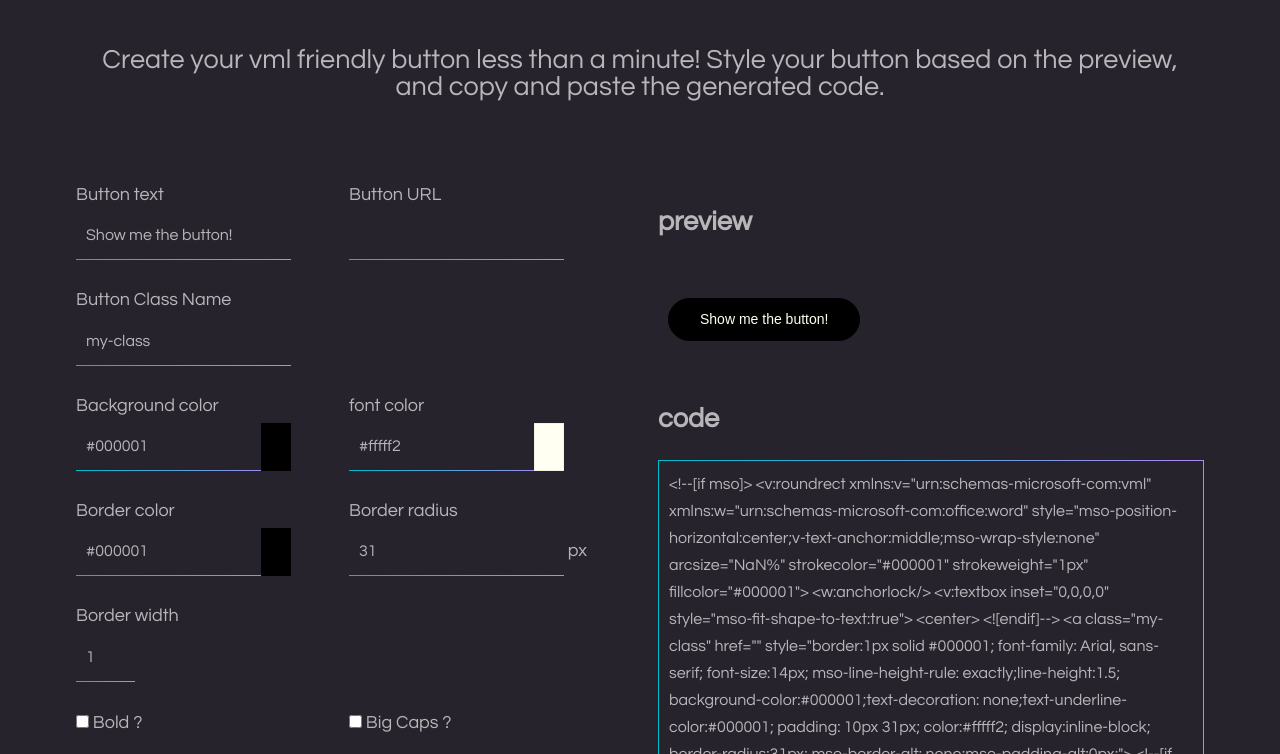
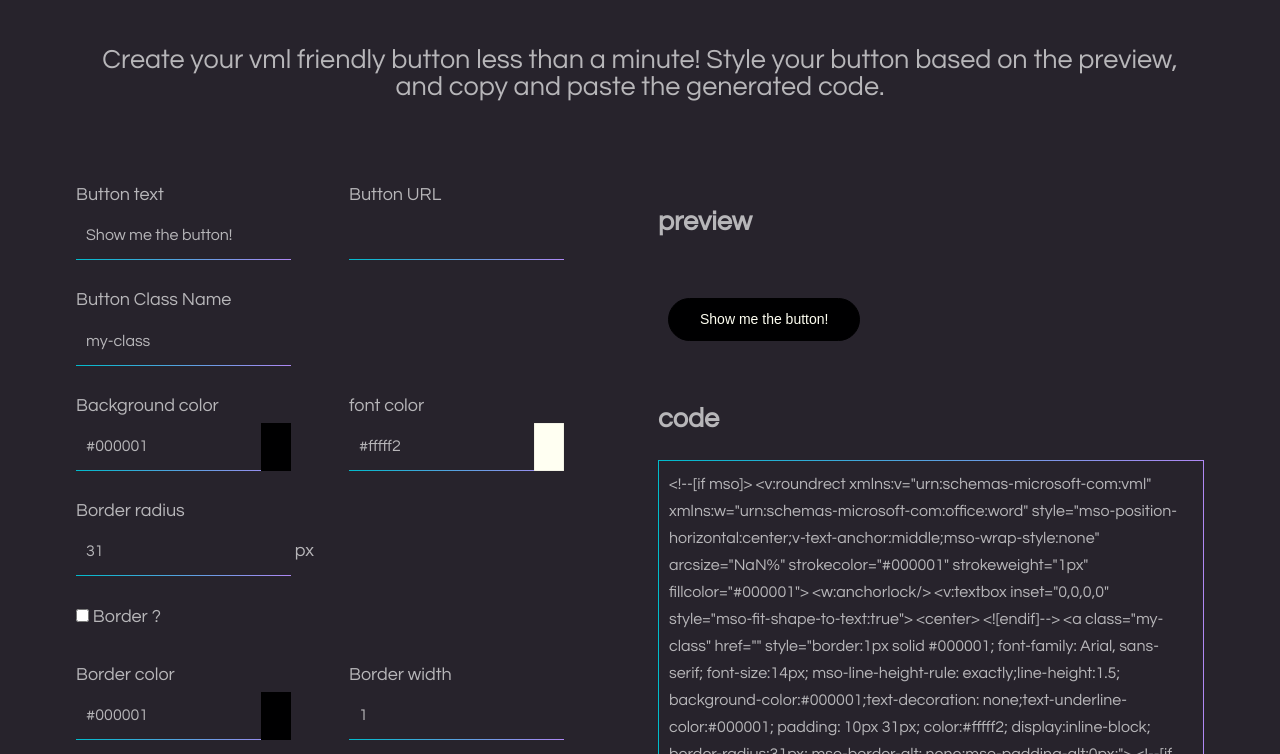
Before and after one commit to matthieuSolente/vml-padding-based-cta-link-generator, a plain HTML site: page vml-button-generator.html in a window 1280 px wide. Shown: the part 198-952 px from the top of the page. Drawn offline with nearby package versions, Linux system fonts and the light colour scheme.

Commit message:
Update vml-button-generator.html

```diff
--- a/vml-button-generator.html
+++ b/vml-button-generator.html
@@ -23,14 +23,12 @@
         <div class="flex-row">
           <div class="flex-col-sm-6">
             <div class="button-generator--row">
-
               <div class="button-generator--half-row">
                 <label for="btnText">
                 Button text
                 </label>
                 <input type="text" name="button-text" id="btnText" value="Show me the button!">
               </div>
-
               <div class="button-generator--half-row">
                 <label for="linkUrl">
                 Button URL
@@ -57,20 +55,29 @@
               </div>
             </div>
           <div class="button-generator--row">
+
+          <div class="button-generator--half-row">
+            <label for="bRadius">Border radius</label>
+            <input type="number" name="button-border-radius" value="31" id="bRadius" min="0">
+            <aside class="px">px</aside>
+          </div>
+        </div>
+            <div class="button-generator--row">
+              <div class="button-generator--half-row">
+                <div class="checkbox">
+                  <input class="inline checkbox" type="checkbox" name="button-border" id="btnBorder">
+                  <label class="inline" for="btnBorder">Border ?</label>
+                </div>
+              </div>
+            </div>
+            <div id="borderInput" class="button-generator--row">
               <div class="button-generator--half-row">
                 <label for="borderColor">Border color</label>
                 <input type="text" name="button-border-color" id="borderColor" value="#000001" data-coloris>
               </div>
-          <div class="button-generator--half-row">
-            <label for="bRadius">Border radius</label>
-            <input type="number" name="button-border-radius" value="31" id="bRadius">
-            <aside class="px">px</aside>
-          </div>
-        </div>
-        <div class="button-generator--row">
               <div>
                 <label for="borderWidth">Border width</label>
-            <input type="number" name="button-border-width" id="borderWidth" min="0" max="8" value="1">
+                <input type="number" name="button-border-width" id="borderWidth"  max="8" value="1">
               </div>
             </div>
             <div class="button-generator--row">
@@ -96,7 +103,6 @@
                   <option value="right">Right</option>
                 </select>
               </div>
-
             </div>
             <div class="button-generator--row">
               <div class="button-generator--half-row">
@@ -114,7 +120,6 @@
                 <input type="number" name="button-font-size" id="fontSize" value="14">
                 <aside class="px">px</aside>
               </div>
-
             </div>
             <div class="button-generator--row">
               <div class="button-generator--half-row">
@@ -133,10 +138,7 @@
             <div class="code-output">
               <h3>preview</h3>
               <div id="preview"></div>
-
-
               <div id="wcag"></div>
-
               <h3>code</h3>
               <div class="copyPaste" id="code"></div>
               <div id="css-code">
@@ -148,6 +150,7 @@
         </div>
       </div>
     </main>
+
 <footer>
 
 </footer>
```
Lines whose indentation alone changed are shown as unchanged.
